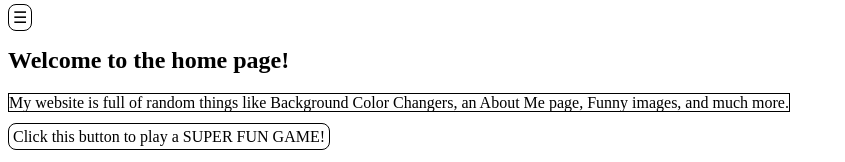
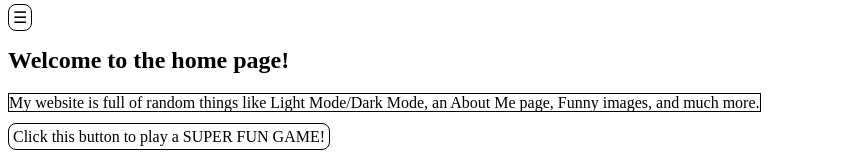
Before and after one commit to RaidenClingan/RaidenClingan.github.io, a plain HTML site: page index.html in a window 1280 px wide. Shown: the top 162 px of the page, without its empty margins (0-845 px from the left). Drawn offline with Linux system fonts and the light colour scheme.

Commit message:
Update index.html

```diff
--- a/index.html
+++ b/index.html
@@ -25,7 +25,7 @@
     </div>
     <h2 id="textBox">Welcome to the home page!</h2>
     <p>
-      <span style="border: 1px solid rgb(0, 0, 0)">My website is full of random things like Background Color Changers, an About Me page, Funny images, and much more.</span>
+      <span style="border: 1px solid rgb(0, 0, 0)">My website is full of random things like Light Mode/Dark Mode, an About Me page, Funny images, and much more.</span>
     </p>
     <a href="superfungame.html">Click this button to play a SUPER FUN GAME!</a>
 <h3>Go futher into the website lil bro</h3>
```
